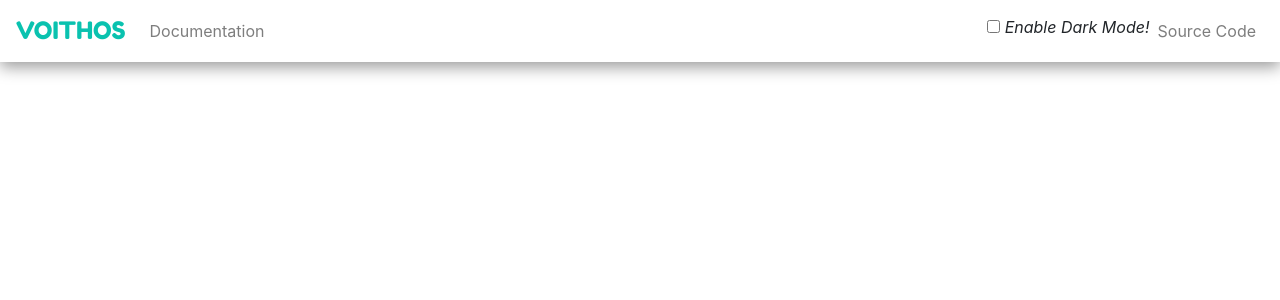
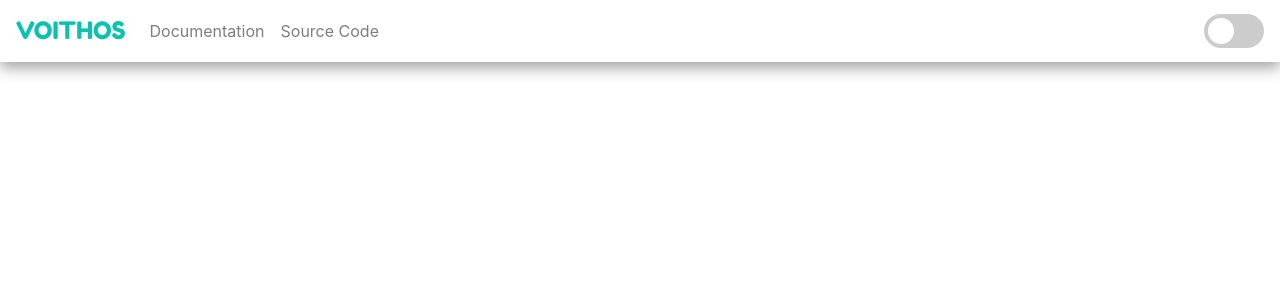
Before and after one commit to aazuspan/Voithos, a Django app: template voithos_django/chat/templates/chat/base.html in a window 1280 px wide. Shown: the top 300 px of the page. Run offline with Django 3.2, Linux system fonts and the light colour scheme; the template is opened without the code that fills it, so the values that code supplies are empty; parts of the project's set-up code (start-up, migrations or seed data) failed here and were passed over; some libraries are stand-ins or nearby versions.

Commit message:
Add styling for theme switch

```diff
--- a/voithos_django/chat/templates/chat/base.html
+++ b/voithos_django/chat/templates/chat/base.html
@@ -35,27 +35,28 @@
         </button>
 
         <div class="collapse navbar-collapse" id="navbarSupportedContent">
-            <ul class="navbar-nav mr-auto">
+            <ul class="navbar-nav">
                 <li class="nav-item">
                     <a class="nav-link" href="https://github.com/aazuspan/Voithos/wiki">Documentation</a>
                 </li>
             </ul>
 
+            <ul class="navbar-nav mr-auto">
+                <li class="nav-item">
+                    <a class="nav-link" href="https://github.com/aazuspan/Voithos">Source Code</a>
+                </li>
+            </ul>
+
             <ul class="navbar-nav navbar-right">
                 <div class="theme-switch-wrapper">
-                    <label id="theme-switch" for="checkbox">
+                    <label id="theme-switch" for="checkbox" title="Switch theme color">
                         <input type="checkbox" id="checkbox" />
                         <div class="slider round"></div>
                     </label>
-                    <em>Enable Dark Mode!</em>
                 </div>
             </ul>
 
-            <ul class="navbar-nav navbar-right">
-                <li class="nav-item float-right">
-                    <a class="nav-link" href="https://github.com/aazuspan/Voithos">Source Code</a>
-                </li>
-            </ul>
+
         </div>
     </nav>
 
--- a/voithos_django/static/chat/css/chat.css
+++ b/voithos_django/static/chat/css/chat.css
@@ -14,6 +14,11 @@
     --navbar-color: #353535;
     --navbar-font-color: #cccccc;
     --navbar-font-color-hover: #ffffff;
+}
+
+* {
+    /* Smooth transitions for dark/light theme switches */
+    transition: 0.5s background-color;
 }
 
 body {
@@ -100,3 +105,60 @@ body {
     background-size: 80px;
     background-position: 10px 2px;
 }
+
+/* Light/dark theme switch styling */
+.theme-switch-wrapper {
+    display: flex;
+    align-items: center;
+  }
+
+  #theme-switch {
+    display: inline-block;
+    height: 34px;
+    position: relative;
+    width: 60px;
+    margin-bottom: 0;
+}
+
+  #theme-switch input {
+    display:none;
+  }
+
+  .slider {
+    background-color: #ccc;
+    bottom: 0;
+    cursor: pointer;
+    left: 0;
+    position: absolute;
+    right: 0;
+    top: 0;
+    transition: .4s;
+  }
+
+  .slider:before {
+    background-color: #fff;
+    bottom: 4px;
+    content: "";
+    height: 26px;
+    left: 4px;
+    position: absolute;
+    transition: .4s;
+    width: 26px;
+  }
+
+  input:checked + .slider {
+    background-color: #555454;
+  }
+
+  input:checked + .slider:before {
+    transform: translateX(26px);
+    background-color: rgb(34, 34, 34);
+  }
+
+  .slider.round {
+    border-radius: 34px;
+  }
+
+  .slider.round:before {
+    border-radius: 50%;
+  }
```
